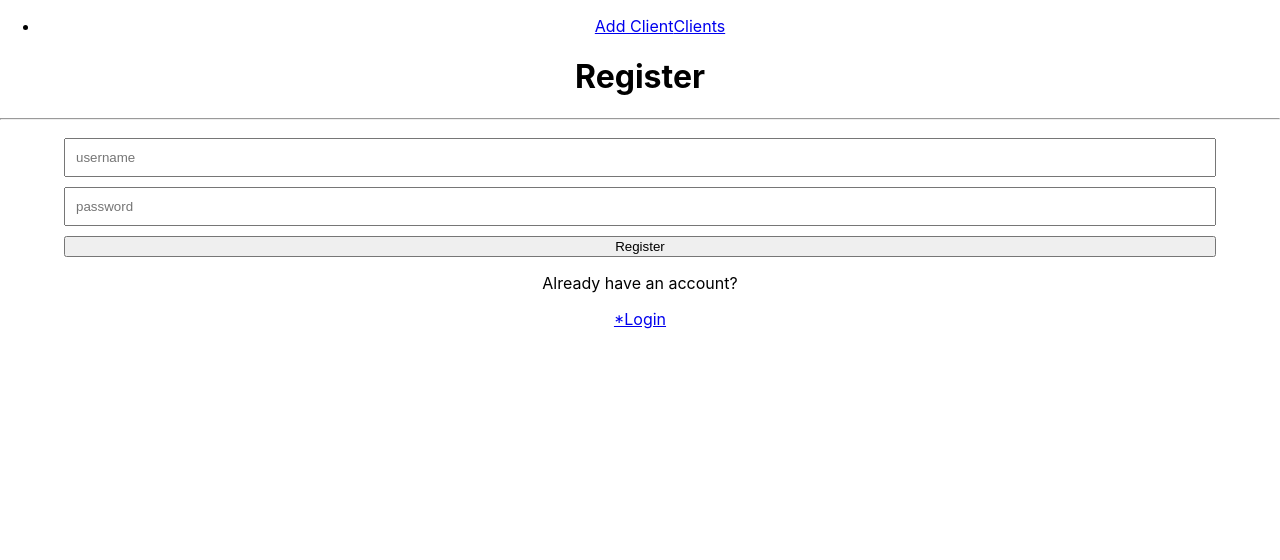
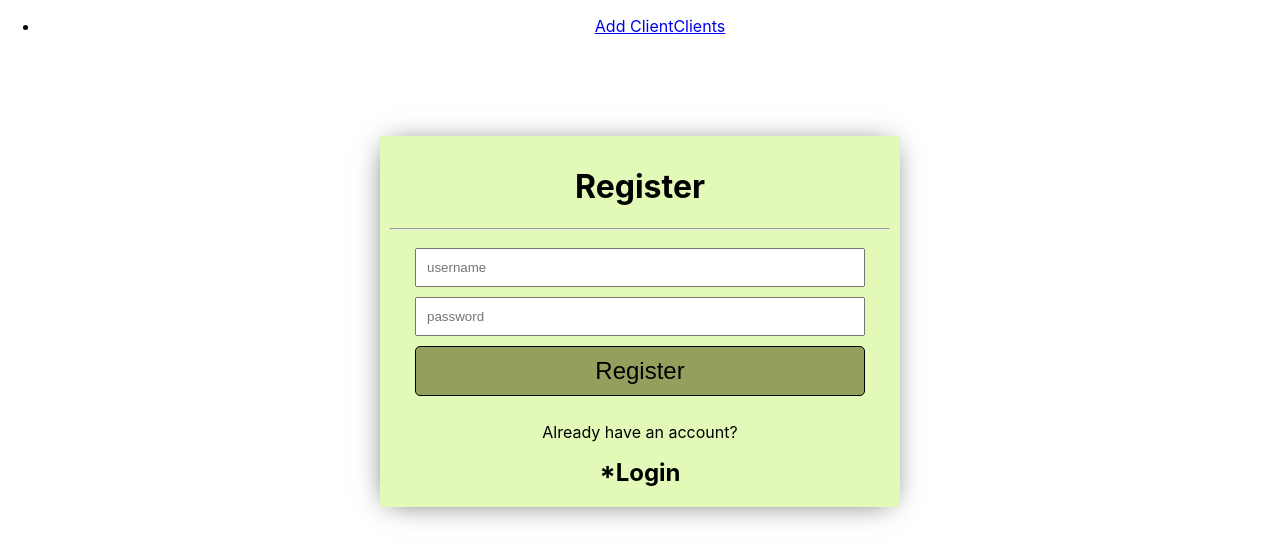
Before and after one commit to tiemendo/Tiemendo-Front-End, a React (Create React App) app in the folder tiemendo/: page /register in a window 1280 px wide. Shown: the top 560 px of the page. Built offline with nearby package versions, Linux system fonts and the light colour scheme; sample sign-in values are in the browser's storage.

Commit message:
input on form is working now.

```diff
--- a/tiemendo/src/App.css
+++ b/tiemendo/src/App.css
@@ -96,6 +96,42 @@ background-color: #D16014;
 border: 1px solid #8694B8;
 cursor: pointer;
 }
+.register {
+  background-color: #E2F9B8;
+  max-width: 500px;
+  margin: 0 auto;
+  padding: 10px;
+  -webkit-box-shadow: -1px 2px 28px -9px rgba(0,0,0,0.75);
+  -moz-box-shadow: -1px 2px 28px -9px rgba(0,0,0,0.75);
+  box-shadow: -1px 2px 28px -9px rgba(0,0,0,0.75);
+  margin-top: 100px;
+  margin-bottom: 200px;
+}
+.register-button {
+  background-color: #939F5C;
+  padding: 10px;
+  margin-bottom: 10px;
+  border: 1px solid black;
+  font-size: 1.5rem;
+  border-radius: 5px;
+}
+.register-button:hover {
+  cursor: pointer;
+  color: white;
+  background: #D16014;
+}
+.login-link {
+  text-decoration: none;
+  color: black;
+  font-size: 1.5rem;
+  font-weight: bold;
+}
+.login-link:hover {
+  color: #D16014;
+/* background-color: #D16014; */
+/* border: 1px solid #8694B8; */
+cursor: pointer;
+}
 .register-link {
   text-decoration: none;
   color: black;
--- a/tiemendo/src/Components/ClientForm.js
+++ b/tiemendo/src/Components/ClientForm.js
@@ -56,8 +56,8 @@ class ClientForm extends React.Component {
               <div className="baseline" />
 
               <input className='put'
-                type="number"
-                name="loan amount"
+                type="text"
+                name="loanAmount"
                 onChange={this.changeHandler}
                 placeholder="Loan Amount"
                 value={this.state.client.loanAmount}
@@ -65,8 +65,8 @@ class ClientForm extends React.Component {
               <div className="baseline" />
 
               <input className='put'
-                type="string"
-                name="loan initiation date"
+                type="text"
+                name="loanInitiationDate"
                 onChange={this.changeHandler}
                 placeholder="Loan Initiation Date"
                 value={this.state.client.loanInitiationDate}
@@ -74,7 +74,7 @@ class ClientForm extends React.Component {
               <div className="baseline" />
 
               <input className='put'
-                type="string"
+                type="date"
                 name="due date"
                 onChange={this.changeHandler}
                 placeholder="Due Date"
--- a/tiemendo/src/Components/ClientList.js
+++ b/tiemendo/src/Components/ClientList.js
@@ -29,7 +29,7 @@ class ClientList extends React.Component {
                 onClick={() => this.deleteClient(client.id)}
               />
               <h4>{client.name}</h4>
-              <p>{client.email}</p>
+              <p>{client.password}</p>
               {this.props.deletingClient &&
                 this.state.deletingClientId === client.id && (
                   <p>Deleting Client 👋</p>
--- a/tiemendo/src/Components/Register.js
+++ b/tiemendo/src/Components/Register.js
@@ -61,7 +61,7 @@ class Register extends React.Component {
                     </input>
                     <button className="register-button">Register</button>
                     <p>Already have an account?</p>
-                    <NavLink className="login-link" to="/">*Login</NavLink>
+                    <NavLink className="login-link" to="/login">*Login</NavLink>
                 </form>
             </div>
             </CSSTransition>
--- a/tiemendo/src/actions/index.js
+++ b/tiemendo/src/actions/index.js
@@ -28,7 +28,7 @@ export const register = (creds) => dispatch => {
 // Login
 export const login = creds => dispatch => {
   dispatch({ type: LOGIN_START });
-  return axios.post('http://localhost:5000/api/login', creds).then(res => {
+  return axios.post('https://chasegarsee-tiemendo.herokuapp.com/login', creds).then(res => {
     localStorage.setItem('token', res.data.payload);
     dispatch({ type: LOGIN_SUCCESS, payload: res.data.payload });
   });
```
